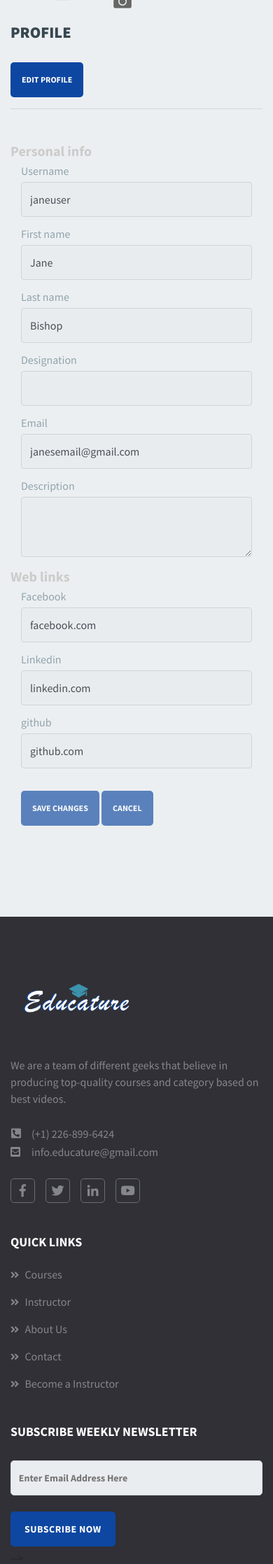
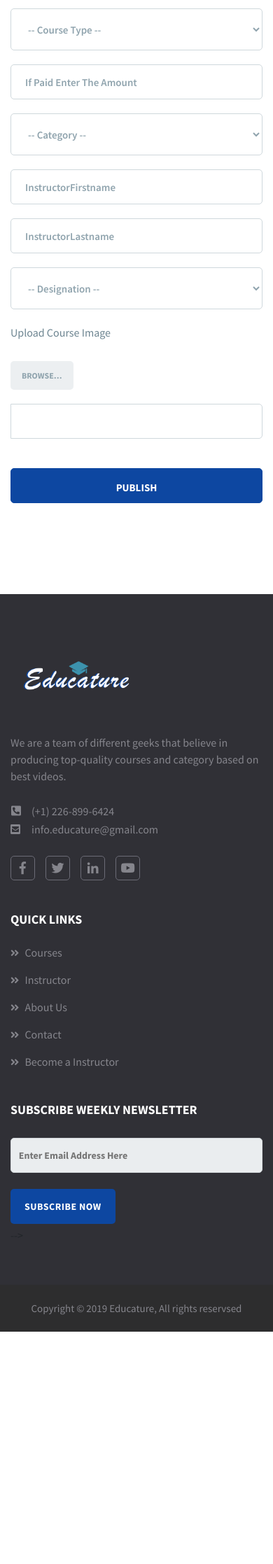
Before and after one commit to Eduacture/Eduacture.github.io, a PHP site: page /Tutorials.php in a window 390 px wide. Shown: the part 539-2774 px from the top of the page at 70% size. After the commit the page ends 2442 px from the top, so only its background shows below. Run offline with PHP 8.4, Linux system fonts and the light colour scheme.

Commit message:
tutorials.php created

```diff
--- a/Tutorials.php
+++ b/Tutorials.php
@@ -5,14 +5,14 @@
 <head>
     <meta charset="utf-8">
     <meta http-equiv="x-ua-compatible" content="ie=edge">
-    <title>Educature-Profile</title>
+    <title>Educature-Registration</title>
     <meta name="description" content="CourseWare - HTML5 Template By Jewel Theme">
     <meta name="viewport" content="width=device-width, initial-scale=1">
 
     <!-- favicon -->
-    <link rel="icon" href="images/favicon1.png" sizes="32x32">
-    <link rel="icon" href="images/favicon2.png" sizes="192x192">
-    <link rel="apple-touch-icon-precomposed" href="images/favicon2.png">
+    <link rel="icon" href="images/favicon.png" sizes="32x32">
+    <link rel="icon" href="images/favicon-300x300.png" sizes="192x192">
+    <link rel="apple-touch-icon-precomposed" href="images/favicon-300x300.png">
 
     <!-- Import Template Icons CSS Files -->
 
@@ -27,65 +27,87 @@
 
     <link rel="stylesheet" href="assets/css/owl.carousel.min.css">
     <link rel="stylesheet" href="assets/css/magnific-popup.css">
+    <link rel="stylesheet" href="assets/css/selectric.css">
 
     <!-- Import Template's CSS Files -->
 
     <link rel="stylesheet" href="assets/css/style.css">
     <link rel="stylesheet" href="assets/css/responsive.css">
 
+
     <script src="assets/js/jquery-3.3.1.min.js"></script>
     <script src="assets/js/plugins.js"></script>
     <script src="assets/js/main.js"></script>
 
-    <script>
-        function enableButtons() {
 
-            var elems = document.getElementsByClassName("userinfo")
-            for (var i = 0; i < elems.length; i++) {
-                elems[i].disabled = false;
+
+<style>
+.btn-file {
+    position: relative;
+    overflow: hidden;
 }
+.btn-file input[type=file] {
+    position: absolute;
+    top: 0;
+    right: 0;
+    min-width: 100%;
+    min-height: 100%;
+    font-size: 100px;
+    text-align: right;
+
+    opacity: 0;
+    outline: none;
+    background: white;
+    cursor: inherit;
+    display: block;
 }
 
-        function disableButtons() {
-            var elems = document.getElementsByClassName("userinfo")
-            for (var i = 0; i < elems.length; i++) {
-                elems[i].disabled = true;
+#img-upload{
+    width: 100%;
 }
+</style>
+
+<script>
+$(document).ready( function() {
+    	$(document).on('change', '.btn-file :file', function() {
+		var input = $(this),
+			label = input.val().replace(/\\/g, '/').replace(/.*\//, '');
+		input.trigger('fileselect', [label]);
+		});
+
+		$('.btn-file :file').on('fileselect', function(event, label) {
+
+		    var input = $(this).parents('.input-group').find(':text'),
+		        log = label;
+
+		    if( input.length ) {
+		        input.val(log);
+		    } else {
+		        if( log ) alert(log);
 		    }
-        $(document).ready(function() {
 
-
-
-
-            var readURL = function(input) {
+		});
+		function readURL(input) {
 		    if (input.files && input.files[0]) {
 		        var reader = new FileReader();
 
-                    reader.onload = function(e) {
-                        $('.profile-pic').attr('src', e.target.result);
+		        reader.onload = function (e) {
+		            $('#img-upload').attr('src', e.target.result);
 		        }
 
 		        reader.readAsDataURL(input.files[0]);
 		    }
 		}
 
-
-            $(".file-upload").on('change', function() {
+		$("#imgInp").change(function(){
 		    readURL(this);
 		});
-
-            $(".upload-button").on('click', function() {
-                $(".file-upload").click();
 	});
-        });
-
 	</script>
 </head>
 
 
 <body>
-
-
     <header class="masthead">
         <div class="header-top">
             <div class="container">
@@ -196,7 +218,6 @@
             </div>
         </div>
         <!-- /.header-top -->
-
  <div class="header-bottom">
             <div class="container">
                 <nav class="navbar navbar-expand-md m-0">
@@ -206,7 +227,7 @@
                     </button>
                     <div class="collapse navbar-collapse" id="main-menu">
                         <ul class="navbar-nav">
-                            <li class="nav-item menu-item-has-children dropdown ">
+                            <li class="nav-item menu-item-has-children dropdown">
                                 <a class="dropdown-item" href="index.php">Home</a>
                                 <!-- <a class="nav-link dropdown-toggle" href="#" data-toggle="dropdown" aria-haspopup="true" aria-expanded="false">Home</a>
                                 <div class="dropdown-menu">
@@ -317,7 +338,6 @@
             </div>
             <!-- /.container -->
         </div>
-
         <!-- /.header-bottom -->
     </header>
     <!-- /.masthead -->
@@ -328,11 +348,11 @@
         <div class="overlay">
             <div class="section-padding">
                 <div class="container">
-                    <h2 class="section-title">Public Profile</h2>
+                    <h2 class="section-title">Create a Course</h2>
                     <nav aria-label="breadcrumb">
                         <ol class="breadcrumb">
                             <li class="breadcrumb-item"><a href="#">Home</a></li>
-                            <li class="breadcrumb-item active" aria-current="page">Profile</li>
+                            <li class="breadcrumb-item active" aria-current="page">Create a Course</li>
                         </ol>
                     </nav>
                 </div>
@@ -348,137 +368,162 @@
 
 
 
+    <section class="login-register">
+        <div class="section-padding">
+            <div class="container">
+                <div class="contents text-center">
 
-    <section class="courses ">
-        <div class="section-profile-padding">
-            <div class="container">
-                <div class="row">
-                    <div class="col-md-8">
-                        <div class="top-content">
-                            <div class="float-left left-content">
-                                <h2 class="section-title">Profile</h2>
-                                <input type="button" id="editbtn" class="btn save text-center" value="Edit profile" onclick="enableButtons()">
-                                <hr>
+                    <h2 class="section-title">Create a Course</h2>
+
+                    <form class="register-form" id="register-form" action="#" method="post">
+                        <p class="form-input">
+                            <input type="text" name="log" id="user_name" class="input " value="" placeholder="Course Title" required="">
+                        </p>
+
+						<p class="form-input">
+
+                           <textarea class=" form-control input"  columns="10" placeholder="Description" required=""></textarea>
+                        </p>
+
+
+
+
+                        <p class="checkbox">
+                                <select class="rememberme form-control">
+                                        <option value="">-- Course Type --</option>
+                                        <option value="male">Paid</option>
+                                        <option value="female">Free</option>
+
+                                    </select>
+                            <!-- <input name="rememberme" type="checkbox" class="rememberme float-left" value="Remember Me"> By clicking I agree to the
+                            <a href="#" class="" title="Recover Your Lost Password">Terms & Conditions</a> -->
+                        </p>
+
+						<p class="form-input">
+
+                            <input type="text" name="log" id="user_name" class="input " value="" placeholder="If Paid Enter The Amount"  required="">
+                        </p>
+
+						<p class="checkbox">
+                                <select class="rememberme form-control">
+                                        <option value="">-- Category --</option>
+                                        <option value="male">IT</option>
+                                        <option value="female">Business</option>
+                                        <option value="others">Web Development</option>
+                                    </select>
+                            <!-- <input name="rememberme" type="checkbox" class="rememberme float-left" value="Remember Me"> By clicking I agree to the
+                            <a href="#" class="" title="Recover Your Lost Password">Terms & Conditions</a> -->
+                        </p>
+
+
+
+                        <p class="form-input">
+                                <input type="text" name="log" id="user_name" class="input" value="" placeholder="InstructorFirstname" required="">
+                            </p>
+                            <p class="form-input">
+                                    <input type="text" name="log" id="user_name" class="input" value="" placeholder="InstructorLastname" required="">
+                                </p>
+
+								<p class="checkbox">
+                                <select class="rememberme form-control">
+                                        <option value="">-- Designation --</option>
+                                        <option value="male">IT</option>
+                                        <option value="female">Business</option>
+                                        <option value="others">Web Development</option>
+                                    </select>
+
+									</p>
+
+
+
+
+   	<p class="form-input">
+        <label>Upload Course Image</label>
+        <div class="input-group">
+            <span class="input-group-btn">
+                <span class="btn btn-default btn-file">
+                    Browse… <input type="file" id="imgInp">
+                </span>
+            </span>
+            <input type="text" class="form-control" readonly style ="margin-top:20px">
         </div>
+        <img id='img-upload'/>
 
-                            <!-- /.left-content -->
-                        </div>
+	  </p>
 
-                        <h3 class="profile">Personal info</h3>
+                            <!-- <input name="rememberme" type="checkbox" class="rememberme float-left" value="Remember Me"> By clicking I agree to the
+                            <a href="#" class="" title="Recover Your Lost Password">Terms & Conditions</a> -->
 
-                        <form class="form-horizontal" role="form">
-                            <div class="form-group">
-                                <label class="col-md-3 control-label" style="color:#90a4ae">Username</label>
-                                <div class="col-md-8">
-                                    <input class="form-control userinfo" disabled="disabled" type="text" value="janeuser">
-                                </div>
-                            </div>
-                            <div class="form-group">
-                                <label class="col-lg-3 control-label" style="color:#90a4ae">First name</label>
-                                <div class="col-lg-8">
-                                    <input class="form-control userinfo" disabled="disabled" type="text" value="Jane">
-                                </div>
-                            </div>
-                            <div class="form-group">
-                                <label class="col-lg-3 control-label" style="color:#90a4ae">Last name</label>
-                                <div class="col-lg-8">
-                                    <input class="form-control userinfo" disabled="disabled" type="text" value="Bishop">
-                                </div>
-                            </div>
-                            <div class="form-group">
-                                <label class="col-lg-3 control-label" style="color:#90a4ae">Designation</label>
-                                <div class="col-lg-8">
-                                    <input class="form-control userinfo" disabled="disabled" type="text" value="">
-                                </div>
-                            </div>
-                            <div class="form-group">
-                                <label class="col-lg-3 control-label" style="color:#90a4ae">Email</label>
-                                <div class="col-lg-8">
-                                    <input class="form-control userinfo" disabled="disabled" type="text" value="janesemail@gmail.com">
-                                </div>
-                            </div>
 
-                            <div class="form-group">
-                                <label class="col-lg-3 control-label" style="color:#90a4ae">Description</label>
-                                <div class="col-lg-8">
-                                    <textarea class="form-control userinfo" disabled="disabled" rows="3"></textarea>
-                                </div>
-                            </div>
-                            <h3 class="profile">Web links</h3>
-                            <div class="form-group">
-                                <label class="col-lg-3 control-label" style="color:#90a4ae">Facebook</label>
-                                <div class="col-lg-8">
-                                    <input class="form-control userinfo" disabled="disabled" type="text" value="facebook.com">
-                                </div>
-                            </div>
-                            <div class="form-group">
-                                <label class="col-lg-3 control-label" style="color:#90a4ae">Linkedin</label>
-                                <div class="col-lg-8">
-                                    <input class="form-control userinfo" disabled="disabled" type="text" value="linkedin.com">
-                                </div>
-                            </div>
-                            <div class="form-group">
-                                <label class="col-lg-3 control-label" style="color:#90a4ae">github</label>
-                                <div class="col-lg-8">
-                                    <input class="form-control userinfo" disabled="disabled" type="text" value="github.com">
-                                </div>
-                            </div>
-                            <div class="form-group">
-                                <label class="col-md-3 control-label"></label>
-                                <div class="col-md-8">
-                                    <input type="button" class="btn save userinfo" disabled="disabled" value="Save Changes">
-                                    <span></span>
-                                    <input type="reset" class="btn save userinfo" disabled="disabled" id="disablebtn" onclick="disableButtons()" value="Cancel">
-                                </div>
-                            </div>
+                        <!-- <p class="form-input">
+                            <input type="email"  name="email" id="user_email" class="input" value="" placeholder="Email" required="">
+                        </p>
+
+                        <p class="form-input">
+                            <input type="password" name="pwd" id="user_pass" class="input" value="" placeholder="Password" required="">
+                        </p>
+
+                        <p class="form-input">
+                            <input type="password" name="pwd" id="confirm_pass" class="input" value="" placeholder="Confirm Password" required="">
+                        </p> -->
+
+
+                        <!-- <p class="checkbox">
+                                <select class="rememberme form-control">
+                                        <option value="">-- Select Role --</option>
+                                        <option value="male">Male</option>
+                                        <option value="female">Female</option>
+                                        <option value="others">Others</option>
+                                    </select>
+                            <!-- <input name="rememberme" type="checkbox" class="rememberme float-left" value="Remember Me"> By clicking I agree to the
+                            <a href="#" class="" title="Recover Your Lost Password">Terms & Conditions</a> -->
+                          <!--  </p> -->
+
+                         <!--   <p class="checkbox">
+
+                                <select class="rememberme form-control">
+                                    <option value="">-- Select Gender--</option>
+                                    <option value="male">Male</option>
+                                    <option value="female">Female</option>
+                                    <option value="others">Others</option>
+                                </select>
+                                <!-- <input name="rememberme" type="checkbox" class="rememberme float-left" value="Remember Me"> By clicking I agree to the
+                                <a href="#" class="" title="Recover Your Lost Password">Terms & Conditions</a> -->
+                             <!--   </p> -->
+
+                        <p class="form-input">
+                            <input type="submit" name="wp-submit" id="wp-submit" class="btn" value="Publish">
+                        </p>
+
                     </form>
 
+                    <!-- <div class="login-social">
+                        <h2 class="section-title">Or Sign up using</h2>
+                        <button class="btn facebook"><i class="fab fa-facebook"></i> Facebook</button>
+                        <button class="btn twitter"><i class="fab fa-twitter"></i> Twitter</button>
+                        <button class="btn google"><i class="fab fa-google-plus"></i> Google</button>
+                    </div> -->
+                    <!-- /.login-social -->
 
+                  <!--   <p class="register">
+                        Already have an account? <a href="login.php">Sign in now</a>
+                    </p>
                 </div>
-
-
-                    <div class="col-md-2">
-                        <aside class="sidebar">
-                            <div class="text-center">
-                                <div class="row">
-                                    <div class="small-12 medium-2 large-2 columns">
-                                        <div class="circle">
-                                            <!-- User Profile Image -->
-                                            <img class="profile-pic" src="http://cdn.cutestpaw.com/wp-content/uploads/2012/07/l-Wittle-puppy-yawning.jpg">
-
-                                            <!-- Default Image -->
-                                            <!-- <i class="fa fa-user fa-5x"></i> -->
-                                        </div>
-
-                                        <div class="p-image">
-                                            <i class="fas fa-camera upload-button"></i>
-                                            <input class="file-upload userinfo" disabled="disabled" type="file" accept="image/*" />
-                                        </div>
-                                    </div>
-                                </div>
-                            </div>
-                        </aside>
-                        <!-- /.sidebar -->
-                    </div>
-                </div>
-                <!-- /.row -->
+                <!-- /.contents -->
             </div>
             <!-- /.container -->
         </div>
         <!-- /.section-padding -->
     </section>
-    <!-- /.courses -->
-
+    <!-- /.login-register -->
 
 
 
 
     <footer class="site-footer">
-
         <div class="footer-top light-black">
             <div class="section-padding">
                 <div class="container">
-
                     <div class="row">
                         <div class="col-lg-4 col-md-6">
                             <div class="widget widget_about_us">
@@ -560,7 +605,7 @@
                     <div class="row">
                         <div class="col-md-12">
                             <div class="copy-right text-center">
-                                <span> Copyright © 2019 <a href="#" target="_blank" rel="nofollow">Educature</a>, All rights reservsed </span>
+                                <span> Copyright © 2019 <a href="#" target="_blank" rel="nofollow">Educature</a>, All rights reservsed  </span>
                             </div>
                             <!-- /.copy-right -->
                         </div>
@@ -584,8 +629,6 @@
 
 
 
-
-
 </body>
 
 </html>
```
Lines whose indentation alone changed are shown as unchanged.
